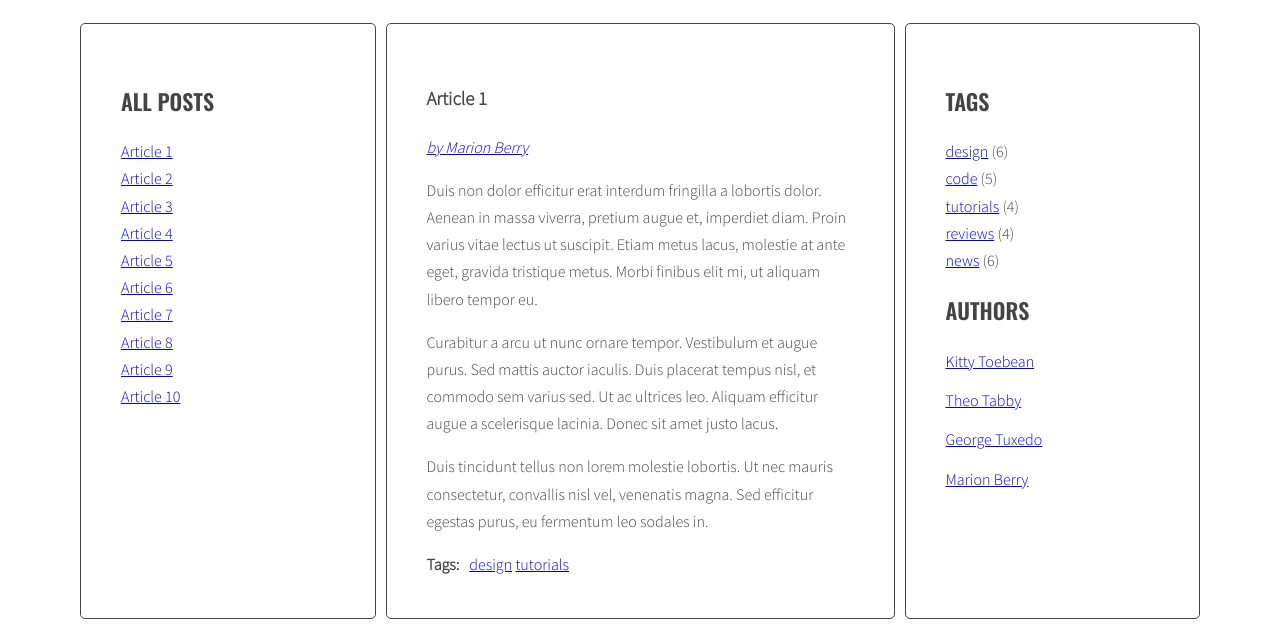
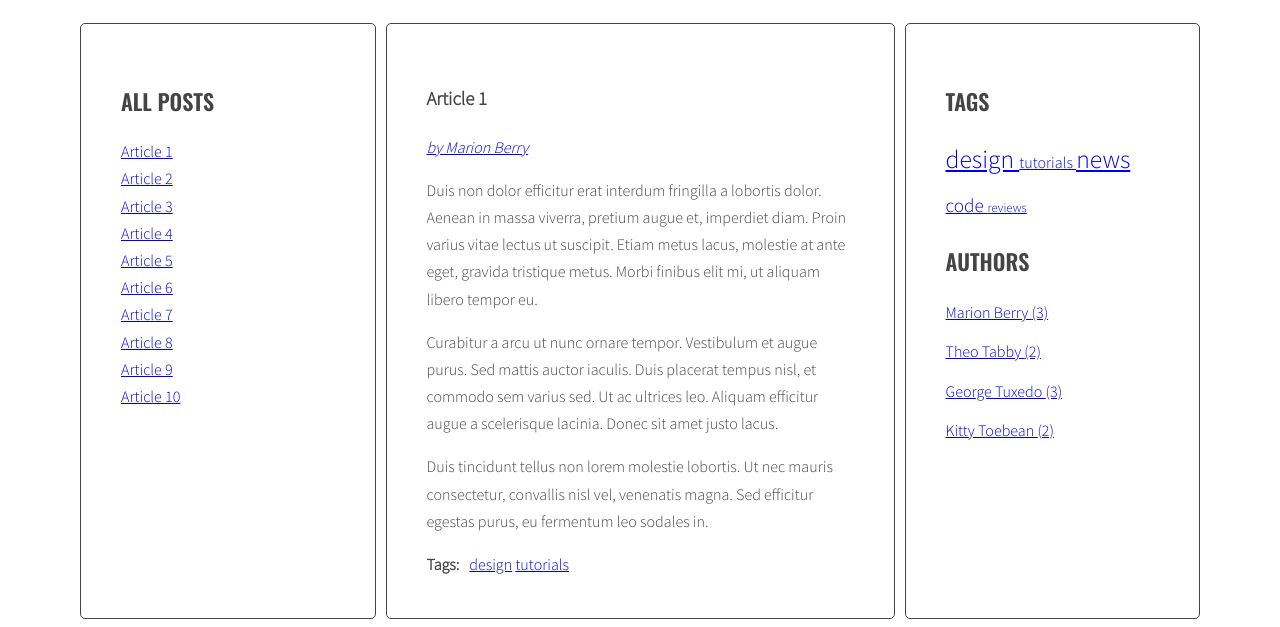
Before and after one commit to Barteczek/javascript-blog, a website: page index.html in a window 1280 px wide. Shown: the part 220-847 px from the top of the page. Drawn offline with nearby package versions, Linux system fonts and the light colour scheme.

Commit message:
Change tag list generation and add font-sizes, add author list generation

```diff
--- a/index.html
+++ b/index.html
@@ -180,11 +180,6 @@
         <aside class="sidebar">
           <h2 class="section-title">Tags</h2>
           <ul class="list tags">
-            <li><a href="#">design</a> <span>(6)</span></li>
-            <li><a href="#">code</a> <span>(5)</span></li>
-            <li><a href="#">tutorials</a> <span>(4)</span></li>
-            <li><a href="#">reviews</a> <span>(4)</span></li>
-            <li><a href="#">news</a> <span>(6)</span></li>
           </ul>
           <h2 class="section-title">Authors</h2>
           <ul class="list authors">
--- a/js/script.js
+++ b/js/script.js
@@ -1,5 +1,15 @@
 {
   'use strict';
+
+  const opt = {
+    articleSelector: '.post',
+    titleSelector: '.post-title',
+    titleListSelector: '.titles',
+    articleTagsSelector: '.post-tags .list',
+    articleAuthorsSelector: '.post-author',
+    cloudClassCount: 5,
+    cloudClassPrefix: 'tag-size-'
+  };
 
   const titleClickHandler = function (event) {
     event.preventDefault();
@@ -31,20 +41,13 @@
     targetArticle.classList.add('active');
   }
 
-
-  const optArticleSelector = '.post',
-    optTitleSelector = '.post-title',
-    optTitleListSelector = '.titles',
-    optArticleTagsSelector = '.post-tags .list',
-    optArticleAuthorsSelector = '.post-author';
-
   function generateTitleLinks(customSelector = '') {
 
     /* remove contents of titleList */
-    const titleList = document.querySelector(optTitleListSelector);
+    const titleList = document.querySelector(opt.titleListSelector);
     titleList.innerHTML = '';
 
-    const articles = document.querySelectorAll(optArticleSelector + customSelector);
+    const articles = document.querySelectorAll(opt.articleSelector + customSelector);
 
 
     /* for each article */
@@ -58,7 +61,7 @@
       /* find the title element */
 
       /* get the title from the title element */
-      const articleTitle = article.querySelector(optTitleSelector).innerHTML;
+      const articleTitle = article.querySelector(opt.titleSelector).innerHTML;
       /* create HTML of the link */
       const linkHTML = '<li><a href="#' + articleId + '"><span>' + articleTitle + '</span></a></li>';
 
@@ -78,14 +81,30 @@
 
   generateTitleLinks();
 
+  function calculateTagsParams(tags){
+    return {
+      min: Math.min(...Object.values(tags)),
+      max: Math.max(...Object.values(tags))
+    };
+  }
+
+  function calculateTagClass(count, params){
+    const classNumber = Math.floor(((count - params.min) / (params.max - params.min)) * (opt.cloudClassCount - 1) + 1 );
+    return opt.cloudClassPrefix + classNumber;
+
+  }
+
   function generateTags() {
+    /* [NEW] create a new variable allTags with an empty object */
+    let allTags = {};
+
     /* find all articles */
-    const articles = document.querySelectorAll(optArticleSelector);
+    const articles = document.querySelectorAll(opt.articleSelector);
 
     /* START LOOP: for every article: */
     for (let article of articles) {
       /* find tags wrapper */
-      const tagWrapper = article.querySelector(optArticleTagsSelector);
+      const tagWrapper = article.querySelector(opt.articleTagsSelector);
 
       /* make html variable with empty string */
       let html = '';
@@ -101,6 +120,13 @@
         const linkHTML = '<li><a href="#tag-' + tag + '">' + tag + '</a></li> ';
         /* add generated code to html variable */
         html = html + linkHTML;
+        /* [NEW] check if this tag is NOT already in allTags */
+        if(!allTags[tag]) {
+          /* [NEW] add tag to allTags object */
+          allTags[tag] = 1;
+        } else {
+          allTags[tag]++;
+        }
         /* END LOOP: for each tag */
       }
       /* insert HTML of all the links into the tags wrapper */
@@ -108,6 +134,24 @@
       tagWrapper.innerHTML = html;
       /* END LOOP: for every article: */
     }
+    /* [NEW] find list of tags in right column */
+    const tagList = document.querySelector('.tags');
+
+    /* [NEW] create variable for all links HTML code */
+    const tagsParams = calculateTagsParams(allTags);
+    console.log('tagsParams:', tagsParams);
+    let allTagsHTML = '';
+
+    /* [NEW] START LOOP: for each tag in allTags: */
+    for(let tag in allTags){
+      /* [NEW] generate code of a link and add it to allTagsHTML */
+      allTagsHTML += '<li><a href="#tag-' + tag + '" class="' + calculateTagClass(allTags[tag], tagsParams) + '">' + tag + ' </li> ';
+    }
+
+    /* [NEW] END LOOP: for each tag in allTags: */
+
+    /*[NEW] add HTML from allTagsHTML to tagList */
+    tagList.innerHTML = allTagsHTML;
   }
 
   generateTags();
@@ -147,7 +191,7 @@
 
   function addClickListenersToTags() {
     /* find all links to tags */
-    const tagLinks = document.querySelectorAll('.post-tags a');
+    const tagLinks = document.querySelectorAll('.post-tags a, .tags a');
     /* START LOOP: for each link */
     for (let tag of tagLinks) {
       /* add tagClickHandler as event listener for that link */
@@ -160,13 +204,15 @@
 
 
   function generateAuthors() {
+    /* create variable allAuthors with empty object */
+    let allAuthors = {};
     /* find all articles */
-    const articles = document.querySelectorAll(optArticleSelector);
+    const articles = document.querySelectorAll(opt.articleSelector);
 
     /* START LOOP: for every article: */
     for (let article of articles) {
       /* find author wrapper */
-      const authorWrapper = article.querySelector(optArticleAuthorsSelector);
+      const authorWrapper = article.querySelector(opt.articleAuthorsSelector);
 
       /* make html variable with empty string */
       let html = '';
@@ -181,12 +227,35 @@
 
       /* add generated code to html variable */
       html = html + linkHTML;
-
+      /* [NEW] check if this tag is NOT already in allTags */
+      if(!allAuthors[dataAuthor]) {
+        /* [NEW] add tag to allTags object */
+        allAuthors[dataAuthor] = 1;
+      } else {
+        allAuthors[dataAuthor]++;
+      }
       /* insert HTML of all the links into the tags wrapper */
 
       authorWrapper.innerHTML = html;
       /* END LOOP: for every article: */
     }
+    /* [NEW] find list of tags in right column */
+    const authorList = document.querySelector('.authors');
+
+    /* [NEW] create variable for all links HTML code */
+    let allAuthorsHTML = '';
+    console.log(allAuthors);
+    /* [NEW] START LOOP: for each author in allAuthors: */
+    for(let author in allAuthors){
+      /* [NEW] generate code of a link and add it to allTagsHTML */
+      console.log(author);
+      allAuthorsHTML += '<li><a href="#author-' + author.replace(' ', '-').toLowerCase() + '">' + author + ' <span>(' + allAuthors[author] + ')</span></li> ';
+    }
+
+    /* [NEW] END LOOP: for each tag in allTags: */
+
+    /*[NEW] add HTML from allTagsHTML to tagList */
+    authorList.innerHTML = allAuthorsHTML;
   }
 
   generateAuthors();
@@ -201,25 +270,25 @@
     /* make a new constant "href" and read the attribute "href" of the clicked element */
     const href = clickedElement.getAttribute('href');
     console.log(href);
-    /* make a new constant "tag" and extract tag from the "href" constant */
+    /* make a new constant "author" and extract tag from the "href" constant */
     const author = href.replace('#author-', '');
     console.log(author);
-    /* find all tag links with class active */
+    /* find all author links with class active */
     const authorLinksActive = document.querySelectorAll('a.active[href^="#author-"]');
-    /* START LOOP: for each active tag link */
+    /* START LOOP: for each active author link */
     for (let author of authorLinksActive) {
       /* remove class active */
       author.classList.remove('active');
-      /* END LOOP: for each active tag link */
+      /* END LOOP: for each active author link */
     }
-    /* find all tag links with "href" attribute equal to the "href" constant */
+    /* find all author links with "href" attribute equal to the "href" constant */
     const authorHref = document.querySelectorAll('a[href="' + href + '"]');
 
-    /* START LOOP: for each found tag link */
+    /* START LOOP: for each found author link */
     for (let author of authorHref) {
       /* add class active */
       author.classList.add('active');
-      /* END LOOP: for each found tag link */
+      /* END LOOP: for each found author link */
     }
 
     /* execute function "generateTitleLinks" with article selector as argument */
@@ -229,7 +298,7 @@
 
   function addClickListenersToAuthors() {
     /* find all links to authors */
-    const authorLinks = document.querySelectorAll('.post-author a');
+    const authorLinks = document.querySelectorAll('.post-author a, .authors a');
     /* START LOOP: for each author */
     for (let author of authorLinks) {
       /* add authorClickHandler as event listener for that link */
--- a/sass/style.scss
+++ b/sass/style.scss
@@ -118,3 +118,29 @@ body {
     margin: 0 10px 0 0;
   }
 }
+
+/* Tags */
+
+.tags li {
+  display: inline;
+}
+
+.tag-size-1 {
+  font-size: 0.8rem;
+}
+
+.tag-size-2 {
+  font-size: 1rem;
+}
+
+.tag-size-3 {
+  font-size: 1.2rem;
+}
+
+.tag-size-4 {
+  font-size: 1.4rem;
+}
+
+.tag-size-5 {
+  font-size: 1.6rem;
+}
```
Also changed, not shown: css/style.css, 1 other file.
